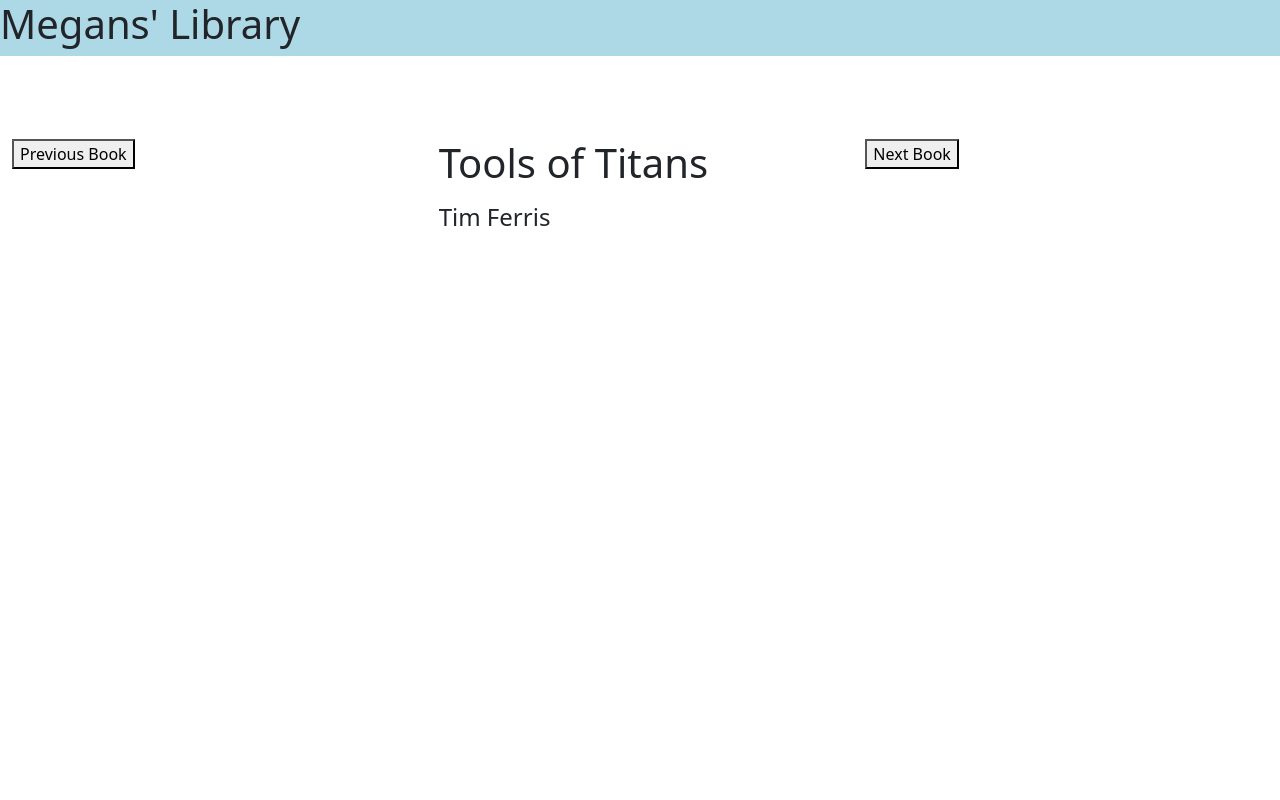
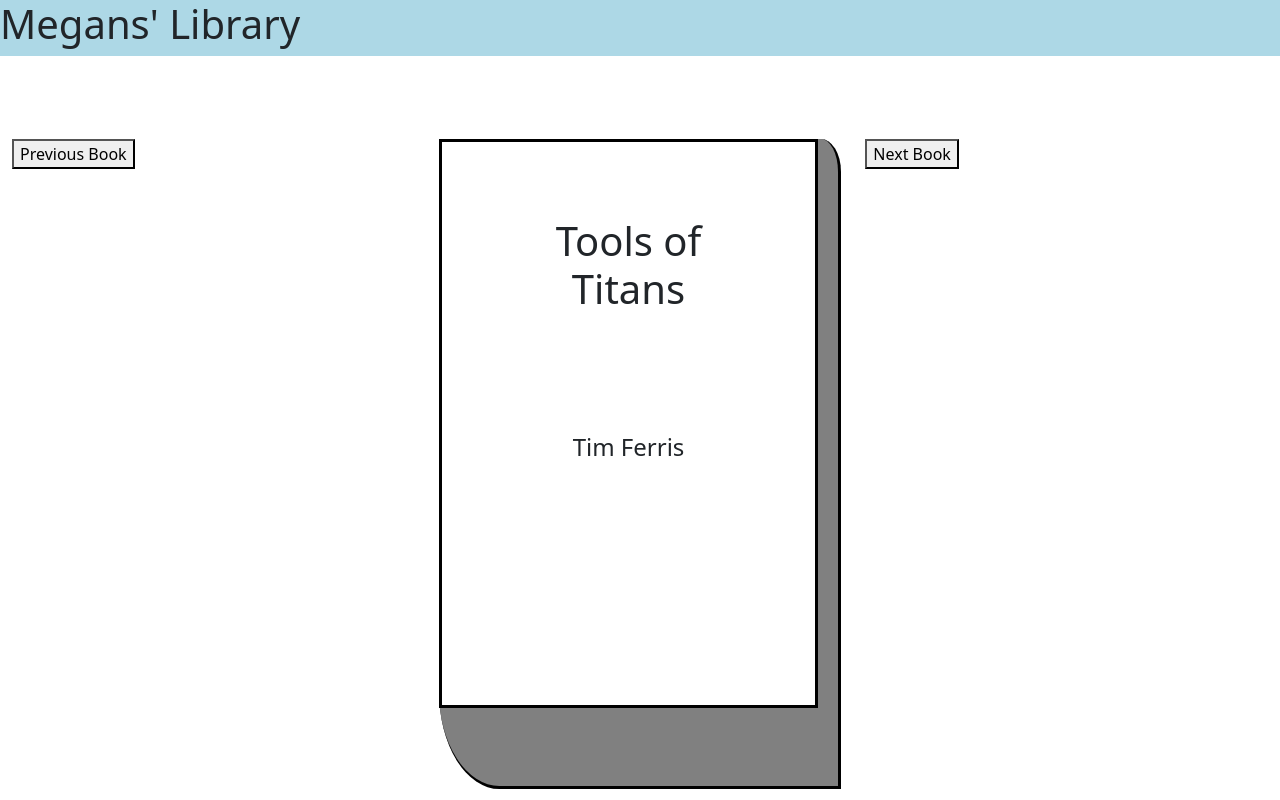
Before and after one commit to Macm91/reactTutorial, a React (Create React App) app: page / in a window 1280 px wide. Built offline with nearby package versions, Linux system fonts and the light colour scheme.

Commit message:
separated bookview display into separate book component.

```diff
--- /dev/null
+++ b/src/components/Book/Book.css
@@ -0,0 +1,31 @@
+.cover {
+    background-color: white;
+    text-align: center;
+    border: solid black;
+    border-width: 1 1px;
+    height: 88%;
+    width: 95%;
+}
+
+.book{
+    background-color: grey;
+    text-align: center;
+    border-right: solid black;
+    border-bottom: solid black;
+    border-width: 1 1px;
+    height: 650px;
+    width: 100%;
+    border-bottom-left-radius: 15%;
+    border-top-right-radius: 5%;
+}
+
+.title{
+    padding: 20%;
+}
+
+.author {
+    padding-top: 10%;
+    padding-left: 5%;
+    padding-bottom: 50%;
+    padding-right: 5%;
+}
--- /dev/null
+++ b/src/components/Book/Book.jsx
@@ -0,0 +1,15 @@
+import React from "react";
+import './Book.css'
+
+const Book = (props) => {
+    return (
+        <div className="book">
+            <div className="cover">
+            <h1 className="title"> {props.book.title} </h1>
+            <h4 className="author"> {props.book.author} </h4>
+            </div>
+        </div>
+    )
+}
+
+export default Book;
--- a/src/components/BookViewer/BookViewer.jsx
+++ b/src/components/BookViewer/BookViewer.jsx
@@ -1,4 +1,5 @@
 import React from "react";
+import Book from '../Book/Book';
 
 const BookViewer =(props)=> {
     return(
@@ -7,8 +8,7 @@
             <button onClick={props.previousBook}>Previous Book</button>
         </div>
         <div className="col-md-4">
-            <h1> {props.book.title} </h1>
-            <h4> {props.book.author} </h4>
+            <Book book={props.book}/>
         </div>
         <div className="col-md-4">
             <button onClick={props.nextBook}>Next Book</button>
```
